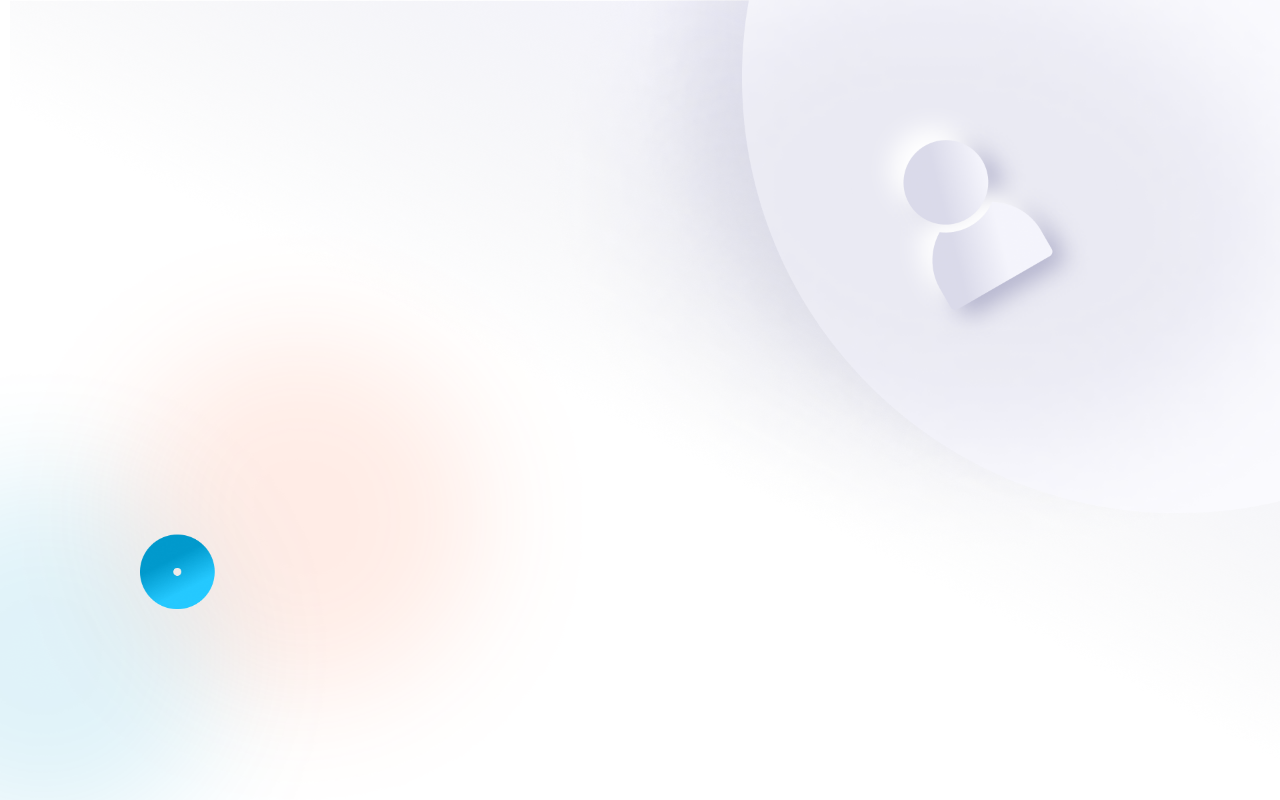
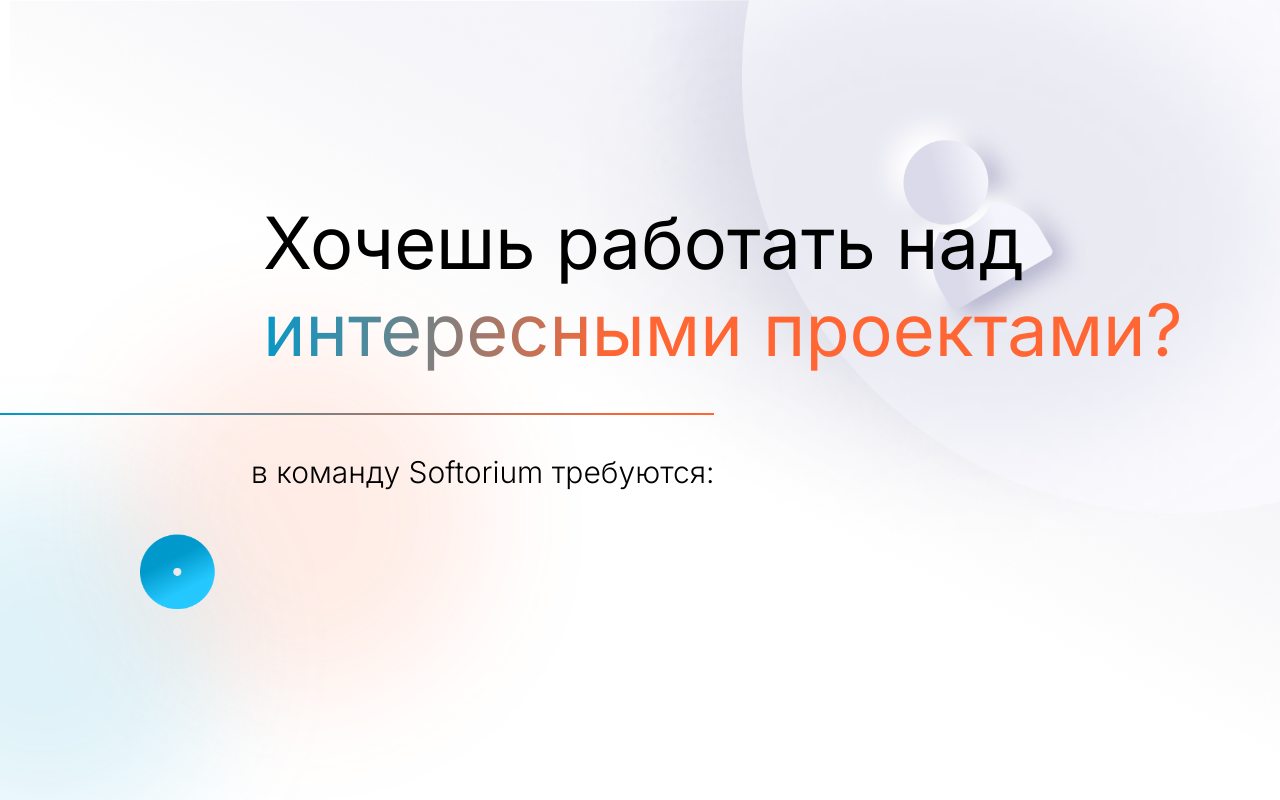
Before and after one commit to DmitriyAsh/Softorium-test, a React (Create React App) app: page / in a window 1280 px wide. Shown: the top 800 px of the page. Built offline with nearby package versions, Linux system fonts and the light colour scheme.

Commit message:
finish head of first page

```diff
--- a/src/App.css
+++ b/src/App.css
@@ -1,13 +1,63 @@
+@import url('https://fonts.googleapis.com/css2?family=Inter:wght@100..900&display=swap');
+
 * {
   margin: 0;
   padding: 0;
   box-sizing: border-box;
 }
 
-.App {
+body {
   background-image: url(./imgs/bg.png);
   background-repeat: no-repeat;
   background-size: 100%;
   background-position: top center;
   height: 200vh;
 }
+
+.head {
+  margin-top: 199px;
+  margin-left: 263px;
+}
+
+.first__string {
+  font-size: 72px;
+  font-family: "Inter", sans-serif;
+  font-optical-sizing: auto;
+  font-weight: 400;
+  font-style: normal;
+  font-variation-settings:
+    "slnt" 0;
+}
+
+.second__string {
+  font-size: 72px;
+  font-family: "Inter", sans-serif;
+  font-optical-sizing: auto;
+  font-weight: 400;
+  font-style: normal;
+  font-variation-settings:
+    "slnt" 0;
+  background: linear-gradient(100deg, #0099CC 0%, #FF6633 35%);
+  -webkit-text-fill-color: transparent;
+  -webkit-background-clip: text;
+}
+
+.line {
+  border: 0.1px solid;
+  width: 714px;
+  margin-top: 40px;
+  border-image-source: linear-gradient(100deg, #0099CC 0%, #FF6633 90%);
+  border-image-slice: 1;
+}
+
+.team__requirements {
+  margin-left: 251px;
+  margin-top: 39px;
+  font-size: 30px;
+  font-family: "Inter", sans-serif;
+  font-optical-sizing: auto;
+  font-weight: 300;
+  font-style: normal;
+  font-variation-settings:
+    "slnt" 0;
+}
--- a/src/App.jsx
+++ b/src/App.jsx
@@ -1,7 +1,18 @@
 import './App.css';
 
 function App() {
-	return <div className='App'></div>;
+	return (
+		<div className='App'>
+			<div className='head'>
+				<p className='first__string'>Хочешь работать над</p>
+				<p className='second__string'>интересными проектами?</p>
+			</div>
+			<div className='line'></div>
+			<div className='team__requirements'>
+				в команду Softorium требуются:
+			</div>
+		</div>
+	);
 }
 
 export default App;
```
